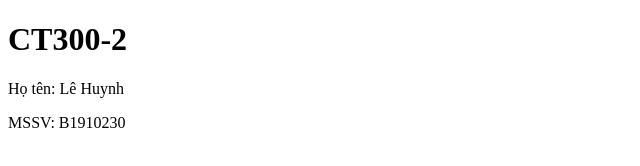
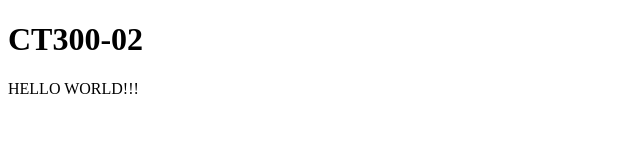
Before and after one commit to l3huyn/CT300-02_BT1, a plain HTML site: page index.html in a window 1280 px wide. Shown: the whole page, without its empty margins (0-640 px from the left). Drawn offline with Linux system fonts and the light colour scheme.

Commit message:
modify index.html

```diff
--- a/index.html
+++ b/index.html
@@ -7,8 +7,7 @@
   <title>CT300-02</title>
 </head>
 <body>
-  <h1>CT300-2</h1>
-  <p>Họ tên: Lê Huynh</p>
-  <p>MSSV: B1910230</p>
+  <h1>CT300-02</h1>
+  <p>HELLO WORLD!!!</p>
 </body>
 </html>
```
